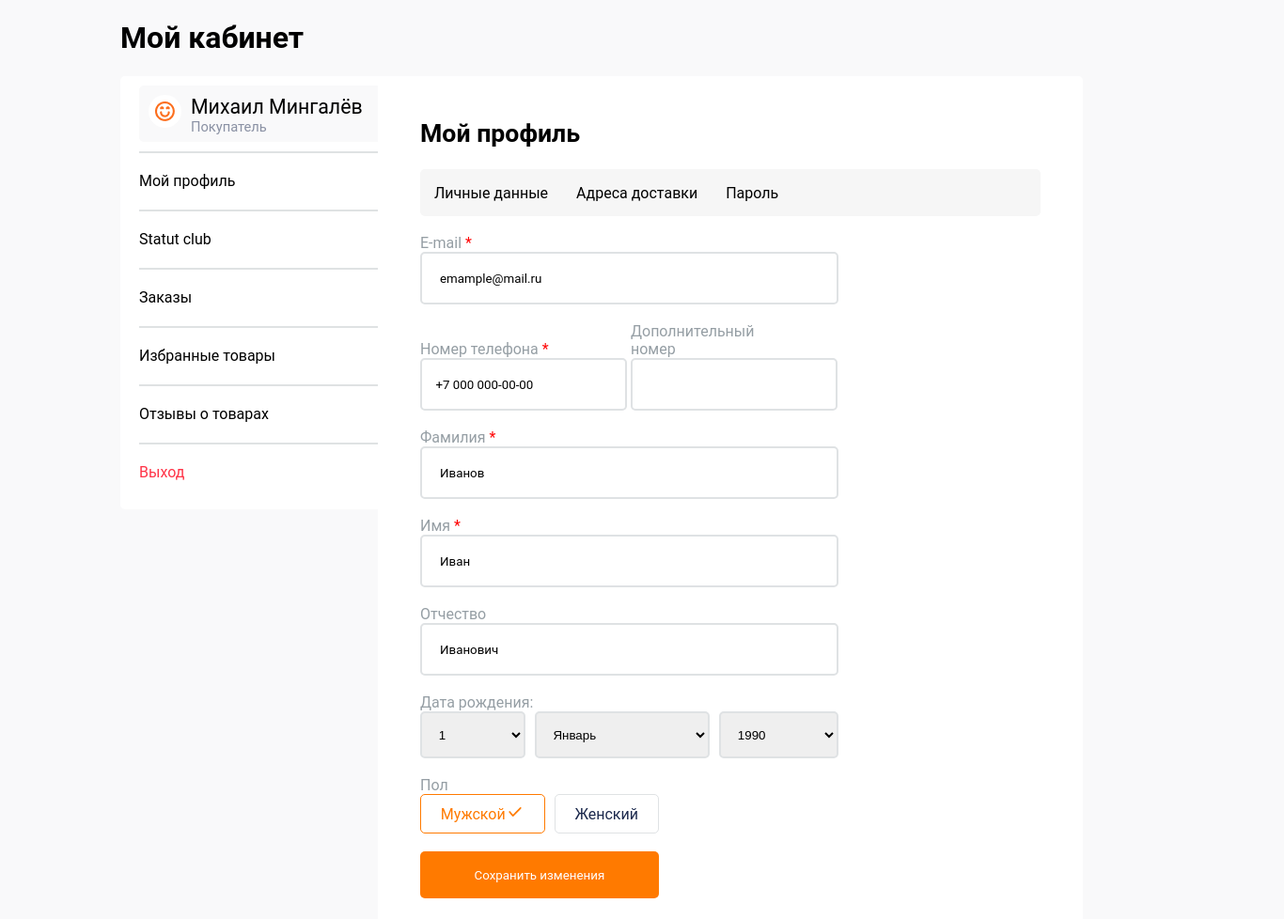
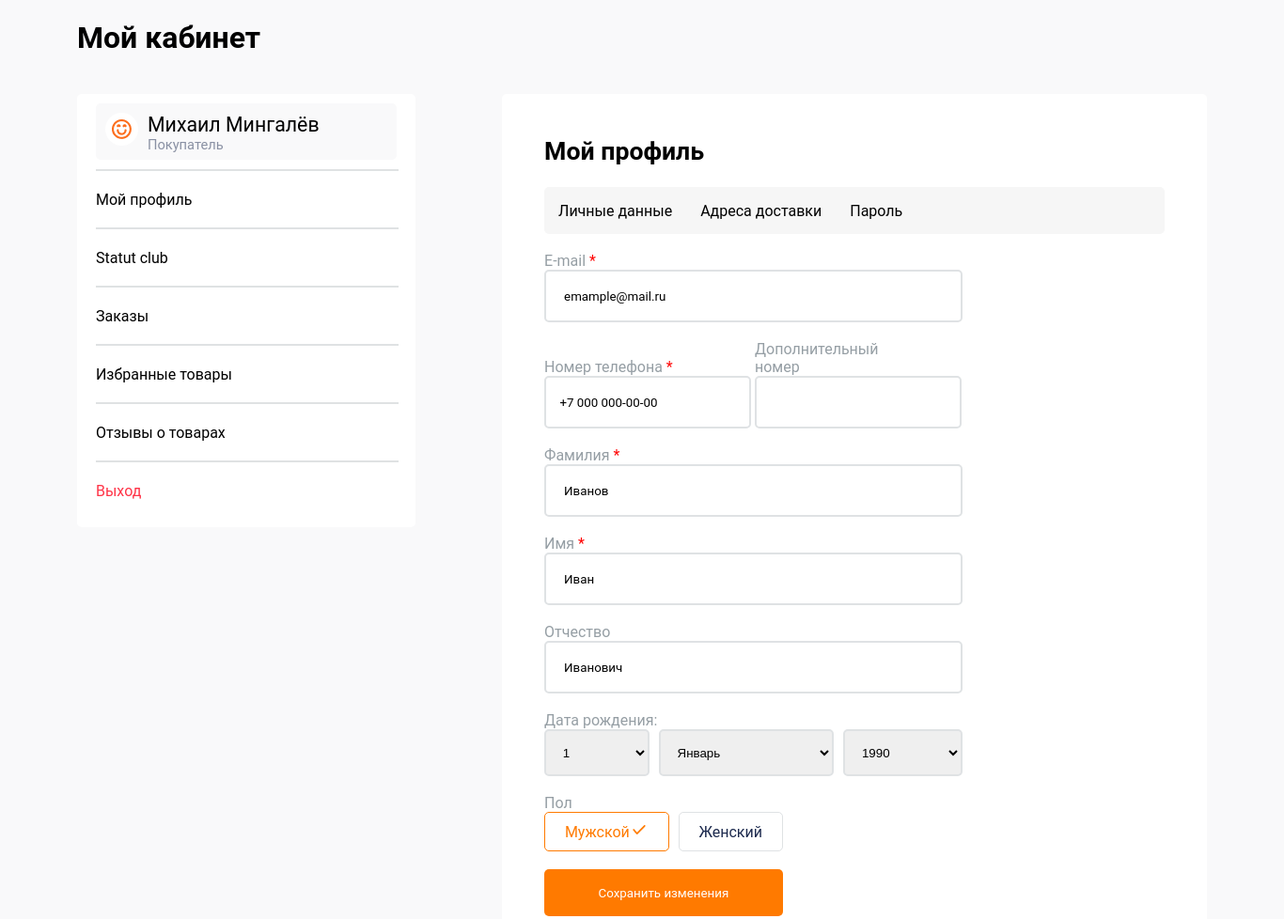
Before and after one commit to TemirovKV/layout, a plain HTML site: page index.html in a window 1280 px wide. Shown: the whole page at 94% size, 1366 px wide, since content can reach past the window. Drawn offline with Linux system fonts and the light colour scheme.

Commit message:
Add files via upload

```diff
--- a/index.html
+++ b/index.html
@@ -7,8 +7,9 @@
 	<title>Мой кабинет</title>
 </head>
 <body>
-	<h1>Мой кабинет</h1>
+
 	<main>
+		<h1>Мой кабинет</h1>
 		<div class="sidebar">
 
 				<div class="user-info-bar">
--- a/style.css
+++ b/style.css
@@ -5,23 +5,31 @@ body{
 }
 main {
 	width: 1366px;
+	position: relative;
+	margin: auto;
+
 }
 h1{
-	margin-left: 128px;
+	position: absolute;
+	left: 6%;
+	/*margin-left: 128px;*/
 }
 .sidebar, .content {
 	position: absolute;
 	background: #fff;
 }
 .sidebar {
+	left: 6%;
+	top: 100px;
 	width: 360px;
 	height: 461px;
 	border-radius: 5px;
-	margin-left: 128px;
+	/*margin-left: 128px;*/
 }
 .content {
-	right: 0;
-	margin-right: 128px;
+	top: 100px;
+	right: 6%;
+	/*margin-right: 128px;*/
 	width: 750px;
 	height: 909px;
 	border-radius: 5px;
```
